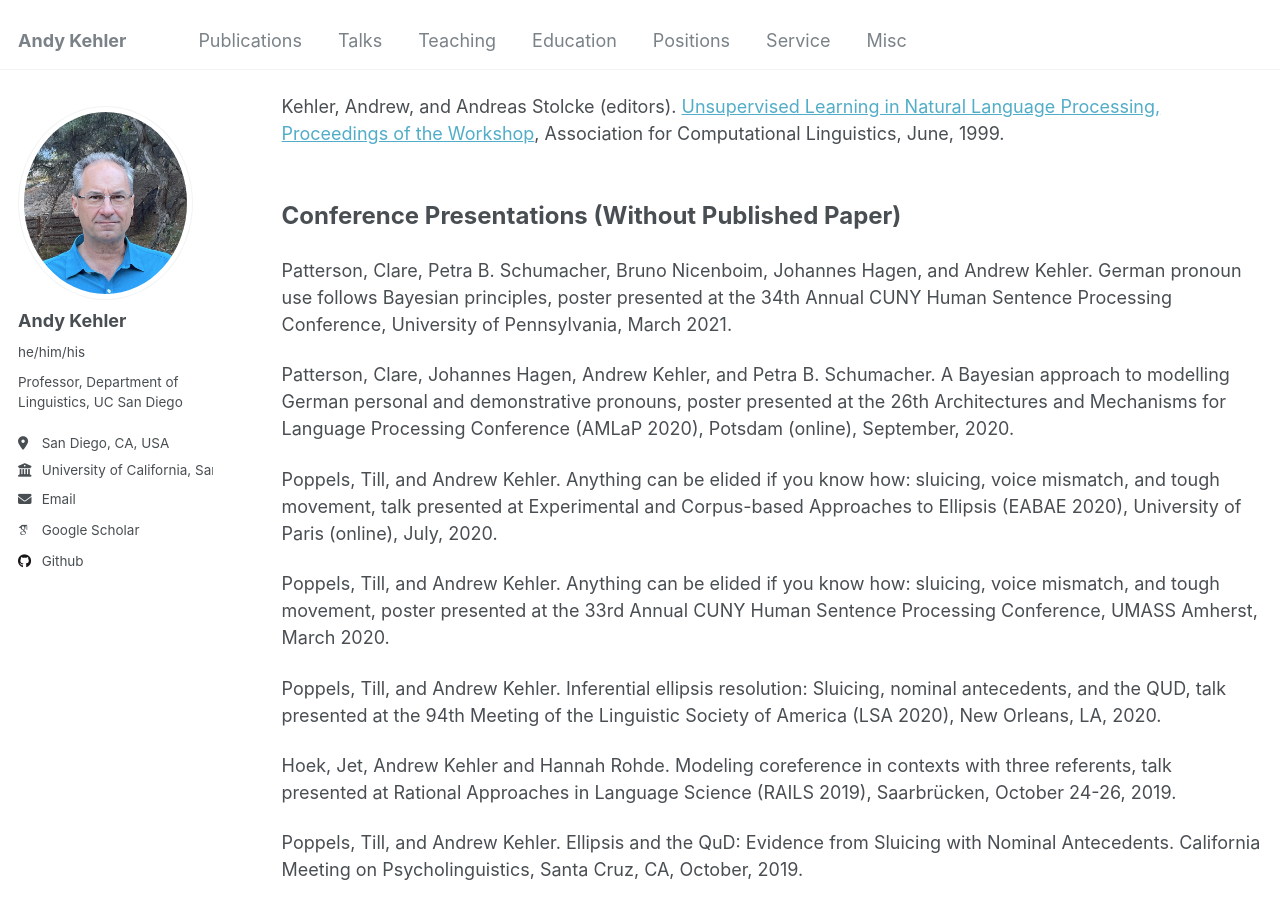
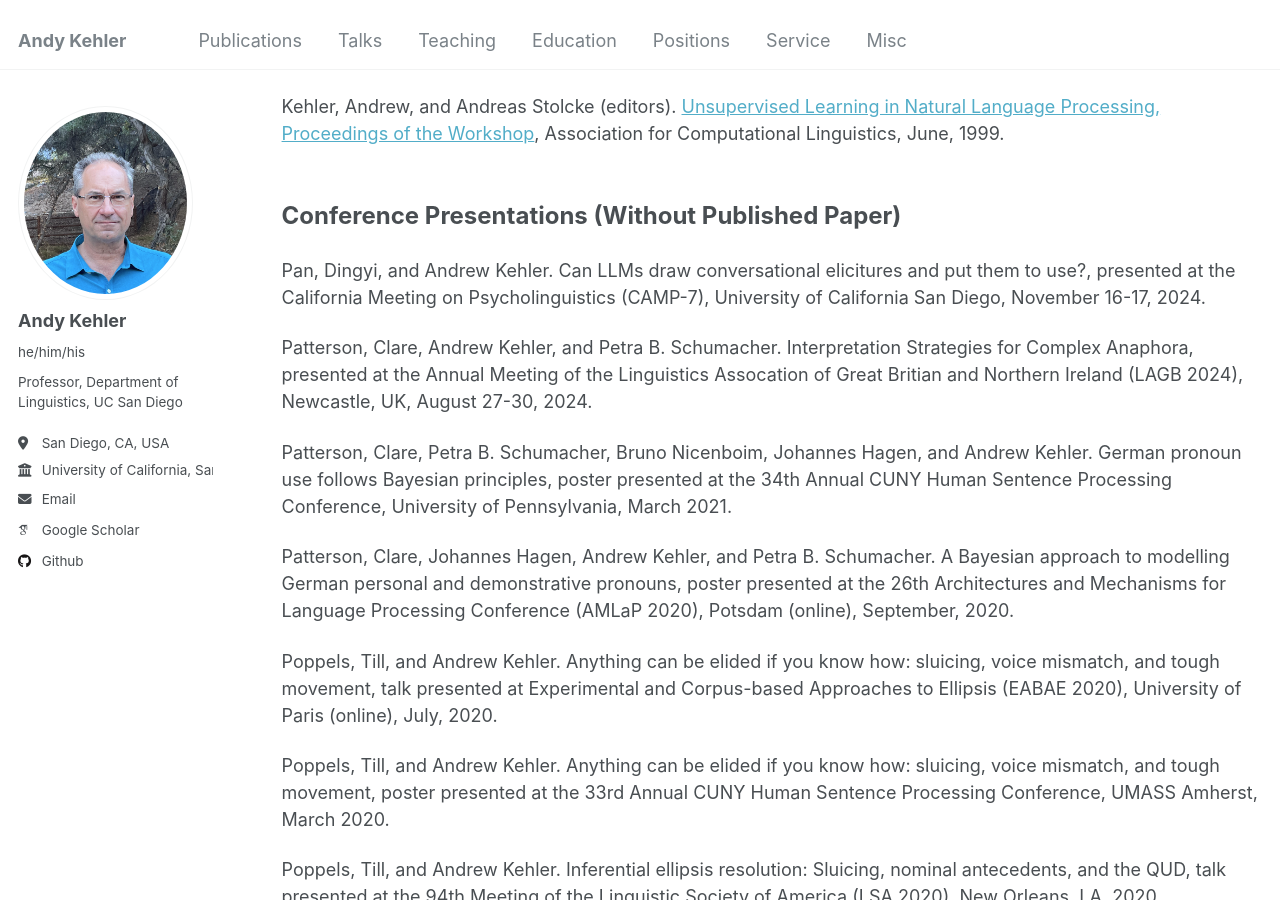
Before and after one commit to akehler/akehler.github.io, a Jekyll site: the page built from _pages/publications.html, in a window 1280 px wide and 900 px high, scrolled down 8114 px. Built offline with Jekyll 4.4.1, drawn with Linux system fonts in a browser that asks for light colours; some web fonts are replaced.

Commit message:
Update publications.html

```diff
--- a/_pages/publications.html
+++ b/_pages/publications.html
@@ -615,6 +615,13 @@ Natural Language Processing, Proceedings of the Workshop</a>, Association for Co
           <p><br>
          <strong><font size="5">Conference Presentations (Without Published Paper)</font></strong></p>
 
+<p></p>Pan, Dingyi, and Andrew Kehler. Can LLMs draw conversational elicitures and put them to use?,
+presented at the California Meeting on Psycholinguistics (CAMP-7), University of California
+San Diego, November 16-17, 2024.
+
+<p></p>Patterson, Clare, Andrew Kehler, and Petra B. Schumacher.  Interpretation Strategies for Complex Anaphora, presented at the
+	Annual Meeting of the Linguistics Assocation of Great Britian and Northern Ireland (LAGB 2024), Newcastle, UK, August 27-30, 2024.
+
 <p></p>Patterson, Clare, Petra B. Schumacher, Bruno Nicenboim, Johannes Hagen, and Andrew Kehler.
 German pronoun use follows Bayesian principles, poster presented at the 34th Annual CUNY Human Sentence
 Processing Conference, University of Pennsylvania, March 2021.
```
